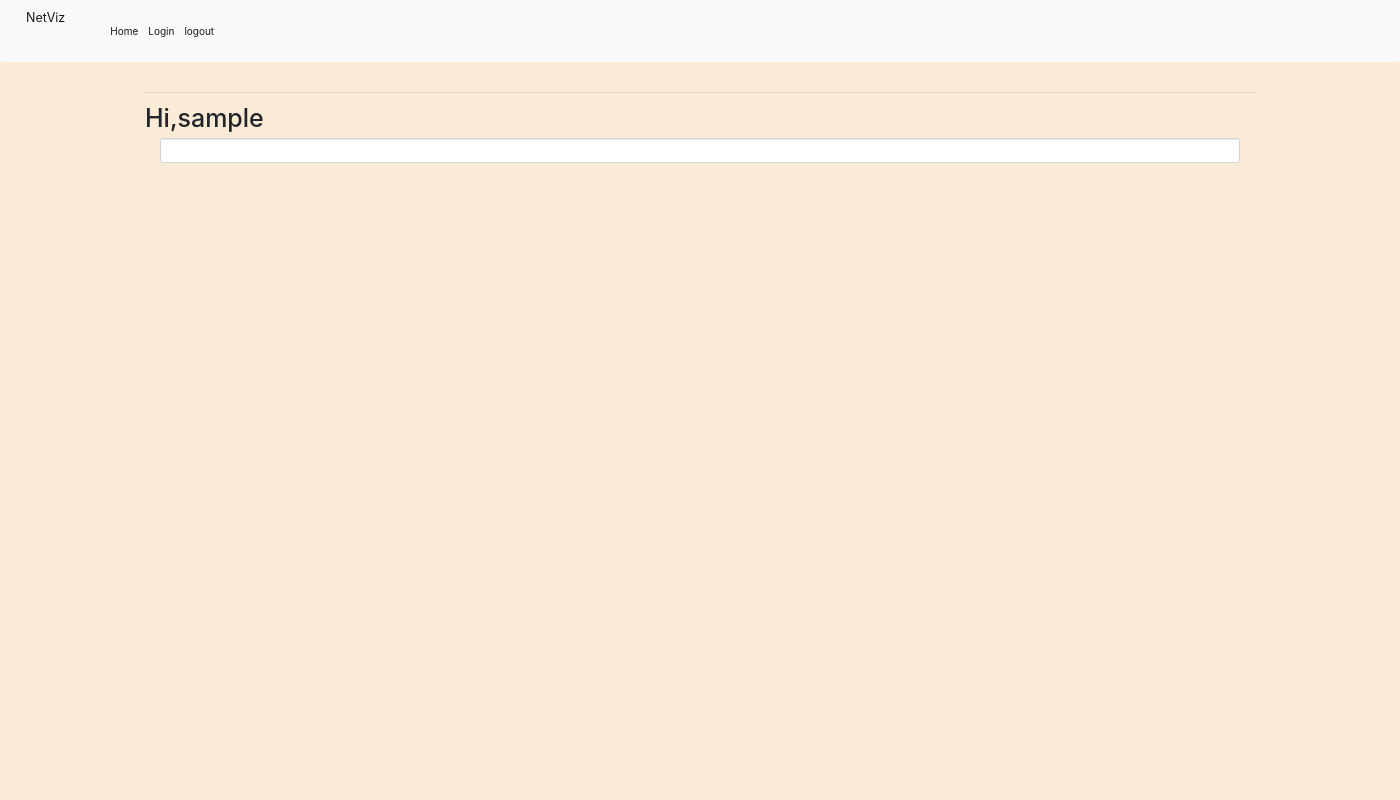
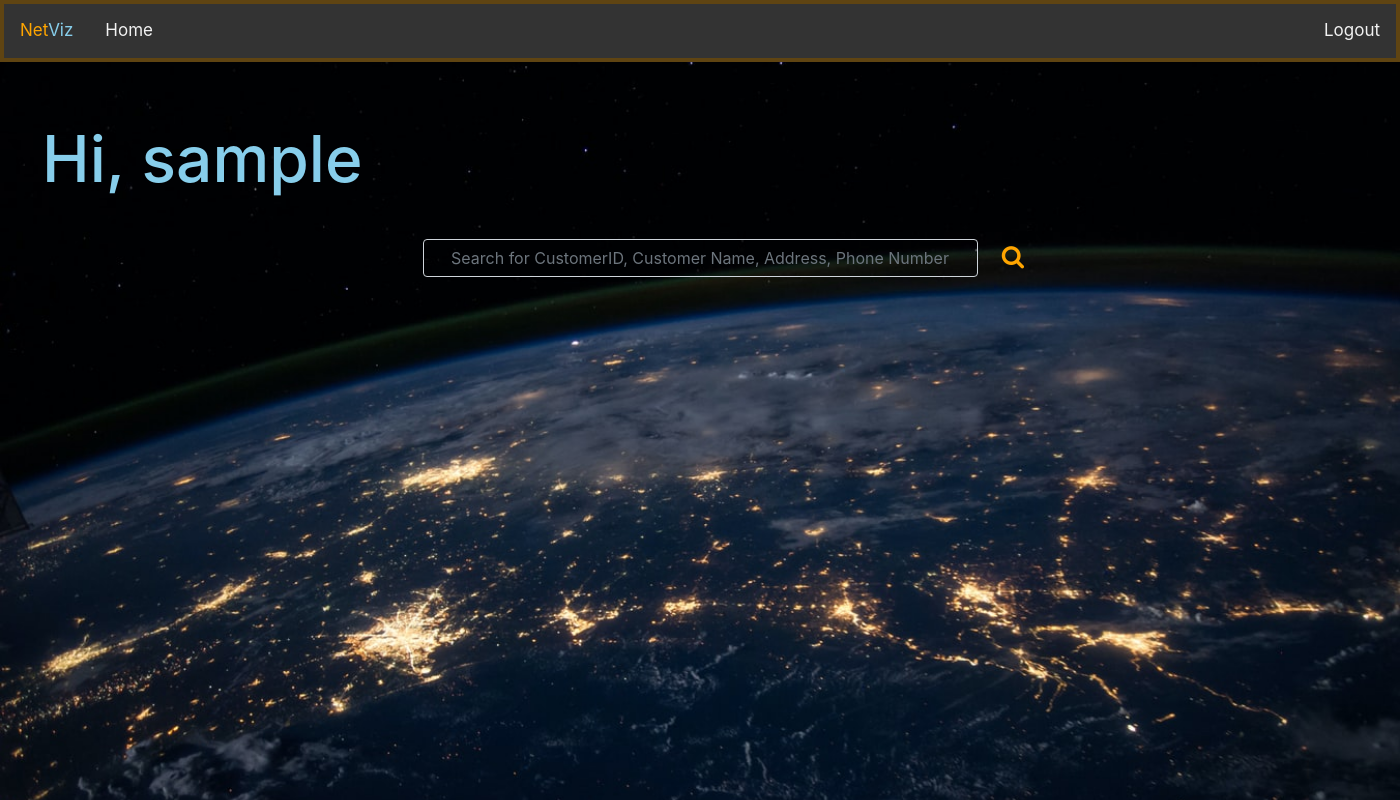
Before and after one commit to TeamDelight/netViz, a Flask app: page / in a window 1400 px wide. Run offline with Flask 2, Linux system fonts and the light colour scheme; the visitor is signed in with stand-in values (Sample User, id 1); data comes from the database, SQL or seed files in the repository; some libraries are stand-ins or nearby versions.

Commit message:
demo 20201020

```diff
--- a/app/__init__.py
+++ b/app/__init__.py
@@ -19,6 +19,7 @@ from flask_bootstrap import Bootstrap
 
 app = Flask(__name__)
 app.config.from_object(Config)
+app.config['SEND_FILE_MAX_AGE_DEFAULT'] = 0
 db = SQLAlchemy(app)
 migrate = Migrate(app,db)
 login = LoginManager(app)
--- a/app/routes.py
+++ b/app/routes.py
@@ -86,6 +86,12 @@ def search():
     #need to fetch customer data from the database
         data_dict=[{"id":1,"name":"Kartik","phone":123,"Address":"Victoria"},
                 {"id":2,"name":"Kartik","phone":5768797,"Address":"Melbourne"},
+                {"id":1,"name":"Kartik","phone":123,"Address":"Victoria"},
+                {"id":2,"name":"Kartik","phone":5768797,"Address":"Melbourne"},
+                {"id":1,"name":"Kartik","phone":123,"Address":"Victoria"},
+                {"id":2,"name":"Kartik","phone":5768797,"Address":"Melbourne"},
+                {"id":1,"name":"Kartik","phone":123,"Address":"Victoria"},
+                {"id":2,"name":"Kartik","phone":5768797,"Address":"Melbourne"},
                 {"id":3,"name":"Kumar","phone":5768797,"Address":"Melbourne"}]
         resulted_dict=[]
         for p in data_dict:
@@ -105,3 +111,18 @@ def jsonData(filePath):
     with open(filePath) as graph_data:
         data = json.load(graph_data)
         return str(data)
+
+
+@app.context_processor
+def override_url_for():
+    return dict(url_for=dated_url_for)
+
+def dated_url_for(endpoint, **values):
+    if endpoint == 'static':
+        filename = values.get('filename', None)
+        if filename:
+            file_path = os.path.join(app.root_path,
+                                 endpoint, filename)
+            values['q'] = int(os.stat(file_path).st_mtime)
+            print(values)
+    return url_for(endpoint, **values)
--- a/app/static/main.js
+++ b/app/static/main.js
@@ -1,12 +1,31 @@
-function searchAutoComplete() {
-    $.ajax({
-        type: "POST",
-        url: '/autocomplete',
-        data: $('#autocomplete').serialize()
-    }).done(function(data) {
-        $('#autocomplete').autocomplete({
-            source: data,
-            minLength: 1
-        });
-    });
+function searchAutoComplete() {
+        remove_table();
+        $.ajax({
+                type: "POST",
+                url: '/autocomplete',
+                data: $('#autocomplete').serialize()
+        }).done(function (data) {
+                $('#autocomplete').autocomplete({
+                        source: data,
+                        minLength: 1
+                });
+        });
 }
+
+function remove_table() {
+        if (($("#search_result_table").is(":visible"))) {
+                ($("#search_result_table")).hide();
+        }
+
+        if (($("#no_records").is(":visible"))) {
+                ($("#no_records")).hide();
+        }
+
+}
+
+$('tr.table-data').click( function() {
+        console.log( "hello");
+        window.location = $(this).find('a').attr('href');
+    }).hover( function() {
+        $(this).toggleClass('hover');
+    });
--- a/app/static/styles/main.css
+++ b/app/static/styles/main.css
@@ -1,22 +1,280 @@
+/*Login form*/
+
+
+/*End Login form*/
+
 body {
-    background-color: antiquewhite;
+    background-image: url('/static/images/earth_net.jpg');
+    background-repeat: no-repeat;
+    background-size: cover;
+    color: white;
+    min-width: 1400px;
+    min-height: 800px;
+}
+any idea
+.netviz{
+    transition: transform 10s;
 }
 
-#fullGraph {
-    margin-top: 5%;
+.netviz :hover{
+    transform: scale(1.25);
 }
 
+.netviz #net:hover{
+
+    color: skyblue;
+}
+
+.netviz #viz:hover{
+
+    color: orange;
+}
+
+
+/*********************************************Login page******************************************/
+
+
+/*Login page title*/
+
+h1 {
+    font-size: 8em;
+}
+
+#project {
+    text-align: center;
+}
+
+#net {
+    color: orange;
+}
+
+#viz {
+    color: skyblue;
+}
+
+/*End Login page title*/
+
+
+/*Login page form*/
+
+#login_form {
+    margin-left: 3%;
+}
+
+#login-button,
+#submit {
+    color: black!important;
+    text-decoration: none;
+    background: orange;
+    padding: 5px;
+    border-radius: 5px;
+    display: inline-block;
+    border: none;
+    transition: all 0.4s ease 0s;
+}
+
+#login-button:hover,
+#submit:hover {
+    background: skyblue;
+    letter-spacing: 1px;
+    -webkit-box-shadow: 0px 5px 40px -10px rgba(0, 0, 0, 0.57);
+    -moz-box-shadow: 0px 5px 40px -10px rgba(0, 0, 0, 0.57);
+    box-shadow: 5px 40px -10px rgba(0, 0, 0, 0.57);
+    transition: all 0.4s ease 0s;
+}
+
+
+/*End Login page form*/
+
+
+/*Navigation bar*/
+
+.topnav {
+    overflow: hidden;
+    background-color: #333;
+    border: 4px solid rgb(95, 68, 18);
+}
+
+.topnav a {
+    float: left;
+    color: #f2f2f2;
+    text-align: center;
+    padding: 14px 16px;
+    text-decoration: none;
+    font-size: 17px;
+}
+
+.topnav a:hover {
+    background-color: #ddd;
+    color: black;
+}
+
+.topnav a.active {
+    background-color: #4CAF50;
+    color: white;
+}
+
+.topnav-right {
+    float: right;
+}
+
+
+/*End Navigation bar*/
+
+
+/*Flash Message*/
+
+.flash_message {
+    color: red;
+    font-size: 24px;
+}
+
+
+/*End Flash Message*/
+
+
+/*********************************************END Login page******************************************/
+
+
+/************************************************index page*******************************************/
+
+#welcome-user {
+    margin: 3%;
+    color: skyblue;
+    font-size: 4em;
+}
+
+/*Search box*/
+#autocomplete{
+    margin-left: 30%;
+    margin-right: 30%;
+    margin:auto;
+    width: 50%;
+    background-color: rgba(0, 0, 0, 0.144);
+    color: skyblue;
+    text-align: center;
+}
+
+
+  #search-button{
+    position:relative;
+    left: -20%;
+    top: -40px;
+    height: 40px;
+    width: 40px;
+    float: right;
+    background-color: rgba(245, 222, 179, 0);
+    color: orange;
+    border: none;
+    font-size: 24px;
+}
+
+.ui-menu-item{
+    color: blueviolet;
+    text-align: center
+}
+
+ul.ui-autocomplete {
+    text-align: left !important;
+    position: relative;
+    list-style: none;
+    width: 30% !important;
+    top: 0px !important;
+    left: 34% !important;
+}
+
+div.ui-helper-hidden-accessible {
+    display: none;
+}
+.ui-menu-item-wrapper{
+    color: skyblue;
+}
+
+.ui-menu-item :hover{
+    border: 2px solid skyblue;
+    color: orange;
+}
+
+/*Search box End*/
+
+/*Result table*/
+#search_result_table{
+    margin:auto;
+    margin-top:5%;
+
+}
+
+#table_caption{
+    color:orange;
+    text-align:right;
+}
+
+table, td, th {
+    border: 1px solid skyblue;
+  }
+
+  td, th {
+    padding: 8px;
+    text-align: left;
+  }
+
+  table {
+    border-collapse: collapse;
+    width: 60%;
+    color: black;
+  }
+
+  th {
+    height: 50px;
+    background-color:rgb(255, 151, 53);
+    text-align:center;
+    color: black;
+  }
+
+
+td{
+    left: 12px;
+    padding: 12px;
+}
+
+tr:nth-child(odd){
+      background-color: rgb(248,215,205);
+    }
+
+tr:nth-child(even) {
+    background-color: rgb(252,232,232);
+}
+
+
+tr.table-data:hover{
+    background-color: rgb(250, 184, 61);
+    transform: scale(1.005);
+    transition: transform .2s;
+    cursor: pointer;
+}
+
+/*Result tableEnd*/
+
+/*********************************************END Index page******************************************/
+
+
+/********************************************* Graph page******************************************/
+
 #graph {
-    background-color: white;
-    margin-left: 5%;
+    margin-top: 3%;
+    background-color: rgba(255, 255, 255, 0.24);
+    margin-left: 3%;
     padding: 20px;
 }
 
-.node circle {
-    cursor: pointer;
-    stroke: #3182bd;
-    stroke-width: 12;
+#sliderTable{
+    width: 100%;
 }
+
+table#sliderTable th{
+    text-align: center;
+}
+
 
 line.link {
     fill: none;
@@ -24,6 +282,11 @@ line.link {
     stroke-width: 2px;
 }
 
+line.link :hover {
+    fill: none;
+    stroke: orange;
+    stroke-width: 2px;
+}
 #sliderGroup {
     position: relative;
     float: right;
@@ -34,3 +297,5 @@ line.link {
 .tableTitle {
     text-align: left;
 }
+
+/*********************************************END Graph page******************************************/
--- a/app/templates/base.html
+++ b/app/templates/base.html
@@ -1,47 +1,39 @@
-{% extends "bootstrap/base.html" %}
+<!DOCTYPE html>
+<html lang='en'>
 
-{% block head %}
-{{ super() }}
+<head>
+    <meta charset='utf-8'>
+    <meta http-equiv='X-UA-Compatible' content='IE=edge'>
 
+
+    <meta http-equiv="Cache-Control" content="no-cache, no-store, must-revalidate" />
+    <meta http-equiv="Pragma" content="no-cache" />
+    <meta http-equiv="Expires" content="0" /> {% block title %}{% endblock %}
+    <meta name='viewport' content='width=device-width, initial-scale=1'>
     <script src="https://code.jquery.com/jquery-1.12.4.min.js"></script>
     <script async src="https://code.jquery.com/ui/1.12.1/jquery-ui.min.js"></script>
-<link rel="stylesheet" href="https://stackpath.bootstrapcdn.com/bootstrap/4.3.1/css/bootstrap.min.css" integrity="sha384-ggOyR0iXCbMQv3Xipma34MD+dH/1fQ784/j6cY/iJTQUOhcWr7x9JvoRxT2MZw1T" crossorigin="anonymous">
+    <link rel= "stylesheet" type= "text /css" href= "{{ url_for('static',filename='styles/main.css') }}" />
+    <link rel="stylesheet" href="https://stackpath.bootstrapcdn.com/bootstrap/4.3.1/css/bootstrap.min.css"
+        integrity="sha384-ggOyR0iXCbMQv3Xipma34MD+dH/1fQ784/j6cY/iJTQUOhcWr7x9JvoRxT2MZw1T" crossorigin="anonymous" />
+    <link rel="stylesheet"  href="//code.jquery.com/ui/1.12.1/themes/base/jquery-ui.css" />
+    <link rel="stylesheet"  href="https://maxcdn.bootstrapcdn.com/bootstrap/3.3.7/css/bootstrap.min.css" />
+    <link rel="stylesheet" type="text/css" href="{{ url_for('static',filename='styles/main.css') }}?q" />
+    <link rel="stylesheet" href="https://cdnjs.cloudflare.com/ajax/libs/font-awesome/4.7.0/css/font-awesome.min.css">
+</head>
 
-<link rel= "stylesheet" type= "text/css" href= "{{ url_for('static',filename='styles/main.css') }}">
-<link rel="stylesheet" href="//code.jquery.com/ui/1.12.1/themes/base/jquery-ui.css">
-<link rel="stylesheet" href="https://maxcdn.bootstrapcdn.com/bootstrap/3.3.7/css/bootstrap.min.css">
-<link rel="stylesheet" type="text/css" href= "{{ url_for('static',filename='styles/main.css') }}">
-
-{% endblock %}
-
-{% block title %}NetViz{% endblock %}
-
-{% block navbar %}
-
-<nav class="navbar navbar-expand-lg navbar-light bg-light">
-    <a class="navbar-brand" href="{{ url_for('index') }}">NetViz</a>
-    <button class="navbar-toggler" type="button" data-toggle="collapse" data-target="#navbarSupportedContent" aria-controls="navbarSupportedContent" aria-expanded="false" aria-label="Toggle navigation">
-      <span class="navbar-toggler-icon"></span>
-    </button>
-    <div class="collapse navbar-collapse" id="navbarSupportedContent">
-      <ul class="navbar-nav mr-auto">
-        <li class="nav-item active">
-          <a class="nav-link" href="{{ url_for('index') }}">Home<span class="sr-only">(current)</span></a>
-        </li>
-        <li class="nav-item active">
-          <a class="nav-link" href="{{ url_for('login') }}">Login<span class="sr-only">(current)</span></a>
-        </li>
-        <li class="nav-item active">
-          <a class="nav-link" href="{{ url_for('logout') }}">logout<span class="sr-only">(current)</span></a>
-        </li>
+<body>
+    {% if current_user.is_authenticated %}
+    <div class="topnav">
+        <div class="netviz">
+            <a href=" {{ url_for('index') }}"><span id="net">Net</span><span id="viz">Viz</span></a></li>
         </div>
-  </nav>
-{% endblock %}
-
-{% block content %}
-
-<div class="container">
-
+        <a href="{{ url_for('index') }}">Home</a></li>
+        <div class="topnav-right">
+            <a href="{{ url_for('logout') }}">Logout</a></class=>
+        </div>
+    </div>
+    {% endif %}
+    <div class="flash_message">
         <hr> {% with messages = get_flashed_messages() %} {% if messages %}
         <ul>
             {% for message in messages %}
@@ -49,12 +41,9 @@
             {% endfor %}
         </ul>
         {% endif %} {% endwith %}
+    </div>
+    {% block page_content %}{% endblock %}
+    <script type="text/javascript" src="{{ url_for('static', filename='main.js' )}}"></script>
+</body>
 
-    {% block page_content %}{% endblock %}
-</div>
-<script type="text/javascript" src="{{ url_for('static', filename='main.js')}}"></script>
-{% endblock %}
-
-{% block scripts %}
-{{ super() }}
-{% endblock %}
+</html>
--- a/app/templates/index.html
+++ b/app/templates/index.html
@@ -1,40 +1,36 @@
 {% extends "base.html" %}
-
-{% block title %} Home Page {% endblock %}
-
 {% block page_content %}
-<h1>Hi,{{ current_user.username }}</h1>
+<h1 id="welcome-user">Hi, {{ current_user.username }}</h1>
 
 <div class="container">
-    <form action="/search" method="POST">
-        <p><input id="autocomplete" type="text" name="autocomplete" class="form-control" onkeydown="searchAutoComplete()"></p>
+    <form class="autocomplete-form" action="/search" method="POST">
+        <input id="autocomplete" type="text" name="autocomplete" class="form-control"
+            placeholder="Search for CustomerID, Customer Name, Address, Phone Number"
+            onkeydown="searchAutoComplete(this.value)">
+        <button id="search-button" type="submit"><i class="fa fa-search"></i></button>
     </form>
 </div>
 
-{% if resulted_dict %}
-{% if resulted_dict|length > 0 %}
+{% if resulted_dict %} {% if resulted_dict|length > 0 %}
 <div>
     <table id=search_result_table>
-        <caption>Search Results fetched for
-            <span>{{resulted_dict[0].name}}</span></caption>
-        <th id="search_table">
-            <td> Customer ID </td>
-            <td> Customer Name </td>
-            <td> Phone Number </td>
-            <td> Address </td>
-        </th>
+        <caption id="table_caption">Search Results fetched for <span>{{resulted_dict[0].name}}</span></caption>
+        <tr>
+            <th id="table-customer-id"> Customer ID </th>
+            <th id="table-customer-name"> Customer Name </th>
+            <th id="table-phone-number"> Phone Number </th>
+            <th id="table-customer-id"> Address </th>
+        </tr>
         {% for result in resulted_dict %}
-        <tr>
-            <td> {{ result.id }} </td>
-            <td><a href="{{url_for('graph_generation',customer_id = result.id)}}">{{ result.name }}</a> </td>
-            <td>{{ result.phone }}</td>
-            <td>{{ result.Address }}</td>
+        <tr class="table-data">
+            <td><a href="{{url_for('graph_generation',customer_id = result.id)}}"> {{ result.id }}</a> </td>
+            <td> {{ result.name }}</td>
+            <td> {{ result.phone }}</td>
+            <td> {{ result.Address }}</td>
         </tr>
         {% endfor %}
     </table>
 </div>
-{% endif %}
-{% elif customer_search|length > 0 %}
-<p>No records found for <span id="customer_search">{{customer_search}}</span></p>
-{% endif %}
-{% endblock %}
+{% endif %} {% elif customer_search|length > 0 %}
+<p id="no_records">No records found for <span id="customer_search">{{customer_search}}</span></p>
+{% endif %} {% endblock %}
--- a/app/templates/login.html
+++ b/app/templates/login.html
@@ -1,6 +1,9 @@
 {% extends "base.html" %} {% block page_content %}
-<h1> Sign In</h1>
+<h1 id="project" class="netviz"><span id="net">Net</span><span id="viz">Viz</span>
+</h1>
+
 <form id=login_form action="" method="post" novalidate>
+    <h2> Sign In</h2>
     {{ form.hidden_tag() }}
     <p>
         {{ form.username.label }}<br> {{ form.username(size=32) }}<br> {% for error in form.username.errors %}
```
Also changed, not shown: app/static/graph_gen.js (+9 -2 lines), app/static/main.css (deleted, +0 -42 lines), app/templates/net_graph.html (+3 -4 lines), app/static/images/earth_net.jpg (added). Lines whose indentation alone changed are shown as unchanged.
